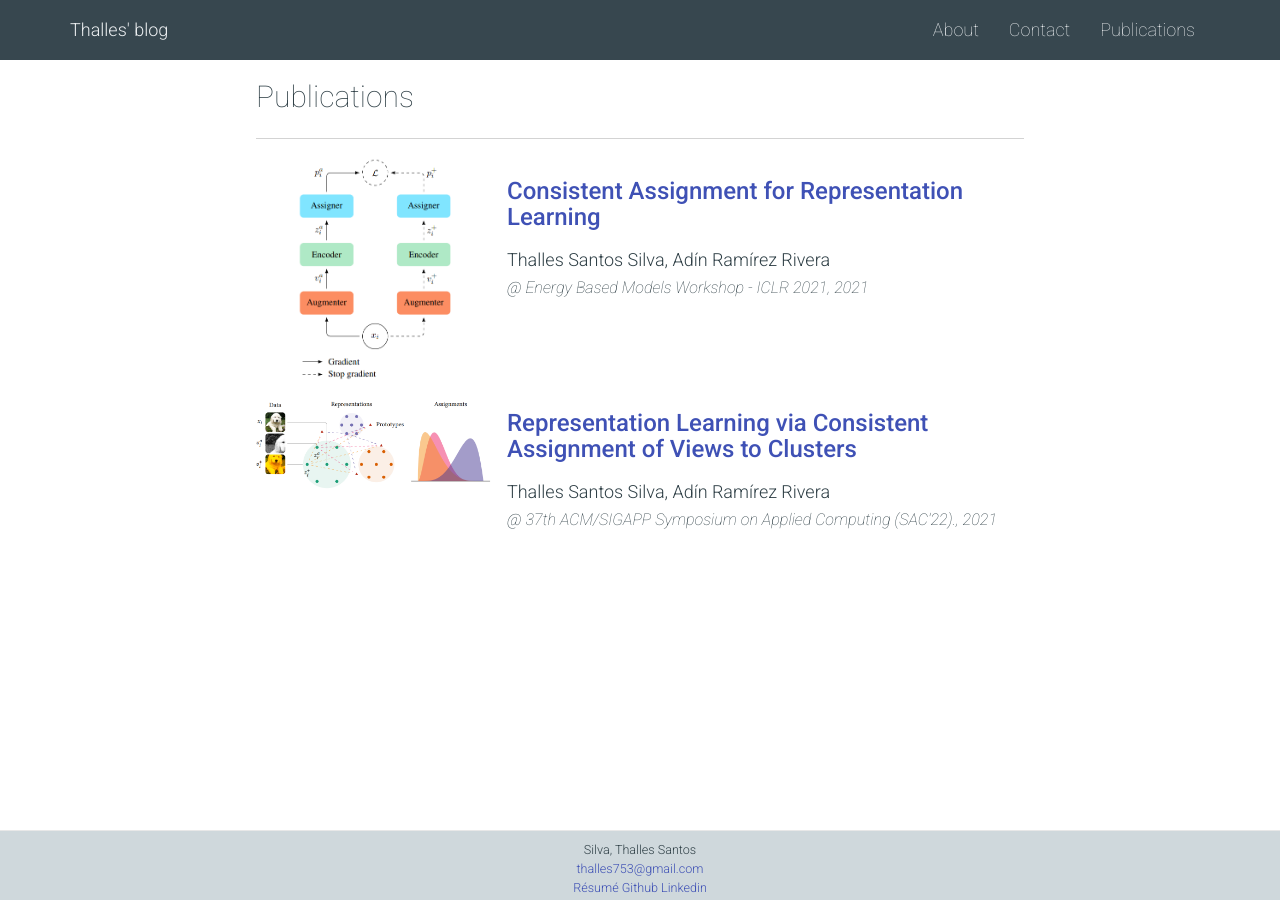
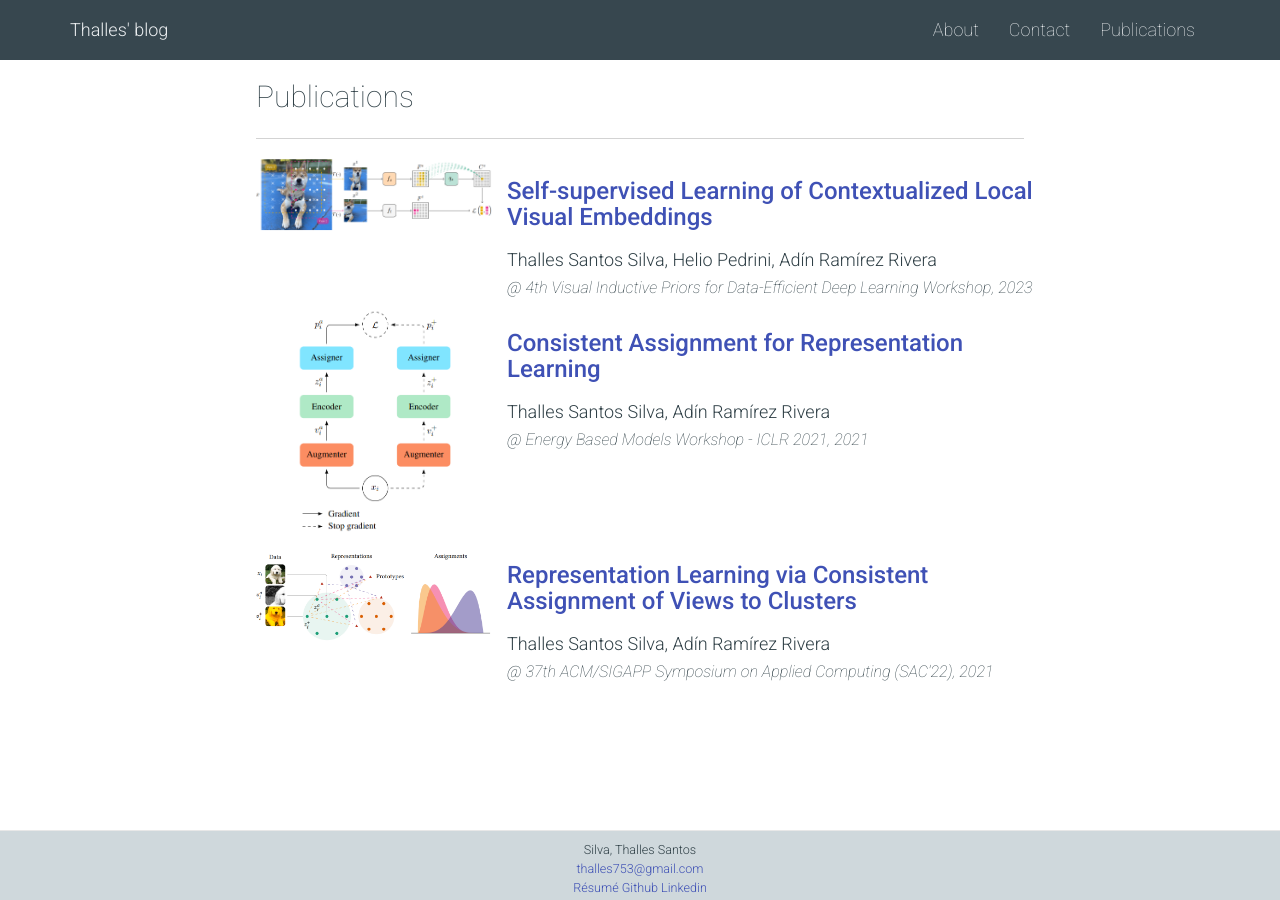
Before and after one commit to sthalles/sthalles.github.io, a Jekyll site: the page built from _pages/03_publications.md, in a window 1280 px wide. Built offline with Jekyll 4.4.1, drawn with Linux system fonts in a browser that asks for light colours; nearby versions of some CDN libraries.

Commit message:
adding CLoVE publication reference

```diff
--- a/_data/publications_ref.yml
+++ b/_data/publications_ref.yml
@@ -1,3 +1,10 @@
+- authors: Thalles Santos Silva, Helio Pedrini, Adín Ramírez Rivera
+  year: 2023
+  title: Self-supervised Learning of Contextualized Local Visual Embeddings
+  url: https://openreview.net/forum?id=wGCimyErJ6
+  at: 4th Visual Inductive Priors for Data-Efficient Deep Learning Workshop
+  cover: clove_iccvw.png
+
 - authors: Thalles Santos Silva, Adín Ramírez Rivera
   year: 2021
   title: Consistent Assignment for Representation Learning
@@ -9,5 +16,5 @@
   year: 2021
   title: Representation Learning via Consistent Assignment of Views to Clusters
   url: https://arxiv.org/abs/2112.15421
-  at: 37th ACM/SIGAPP Symposium on Applied Computing (SAC'22).
+  at: 37th ACM/SIGAPP Symposium on Applied Computing (SAC'22)
   cover: carl_sac.png
```
Also changed, not shown: 2 other files.
